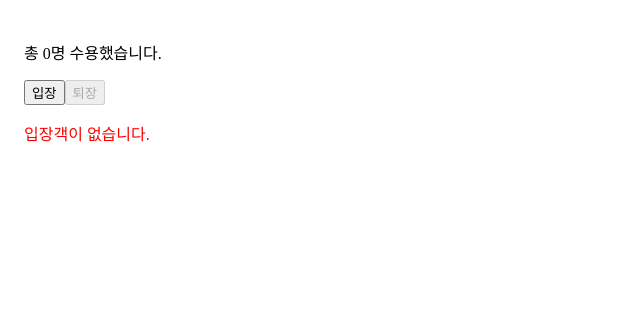
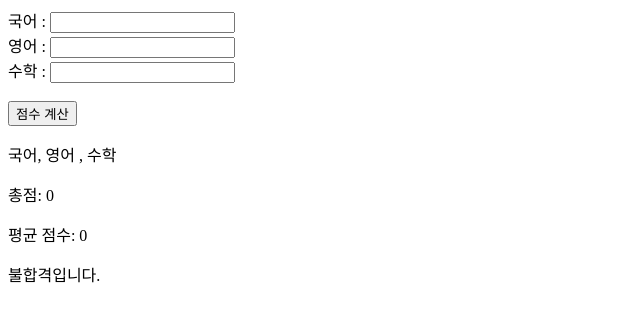
Before and after one commit to cozyiscat/YS_REACT_SITE, a React (Create React App) app: page / in a window 1280 px wide. Shown: the top 322 px of the page, without its empty margins (0-640 px from the left). Built offline with nearby package versions, Linux system fonts and the light colour scheme.

Commit message:
ScoreComp 만들기(점수 평균,과락 내기)

```diff
--- a/src/index.js
+++ b/src/index.js
@@ -1,6 +1,6 @@
 //파일정보 : src/index.js
 import ReactDOM from 'react-dom/client';
-import {App} from './step12/App';
+import {App} from './step14/App';
 // import {App} from './App003';
 // import {Login} from './Loginpage';
 // const App = ()=> {
--- a/src/step12/useCounter.jsx
+++ b/src/step12/useCounter.jsx
@@ -1,8 +1,8 @@
 import { useState } from "react";
 
-export function useCounter(iniValue){
+export function useCounter(iniValue){ //초기값
     const [count, setCount] = useState(iniValue);
-    const increaseCount = ()=>{setCount((count)=> count+1)}
-    const decreaseCount = ()=>{setCount((count)=> Math.max(count-1,0))};//감소 시키되 0보다 큰값만 리턴(0에서 멈춤)
-    return [count, increaseCount, decreaseCount];
+    const increase = ()=>{setCount((count)=> count+1)}
+    const decrease = ()=>{setCount((count)=> Math.max(count-1,0))};//감소 시키되 0보다 큰값만 리턴(0에서 멈춤)
+    return [count, increase, decrease];
 }
--- /dev/null
+++ b/src/step14/App.jsx
@@ -0,0 +1,9 @@
+import { ScoreComp2 } from "./ScoreComp2";
+export function App(){
+
+    return(
+        <>
+        <ScoreComp2/>
+        </>
+    );
+}
--- /dev/null
+++ b/src/step14/ScoreComp2.jsx
@@ -0,0 +1,78 @@
+import React, { useState } from 'react';
+
+function Grade(props) {
+  if (props.score >= 60) {
+    return <p>합격입니다.</p>;
+  } else {
+    return <p>불합격입니다.</p>;
+  }
+}
+
+export function ScoreComp2(props) {
+  const [kor, setKor] = useState('');
+  const [eng, setEng] = useState('');
+  const [math, setMath] = useState('');
+  const [totalScore, setTotalScore] = useState(0); //총 점수를 저장하는 state
+  const [average, setAverage] = useState(0); //평균점수를 저장
+  const [isFailed, setIsFailed] = useState(false); //과목중 하나라도 40점 미만인 경우
+
+  const handleKorChange = (event) => {
+    const korScore = Number(event.target.value);
+    setKor(korScore); //value가 kor인 객체의 이벤트를 처리
+  };
+
+  const handleEngChange = (event) => {
+    const engScore = Number(event.target.value);
+    setEng(engScore);
+  };
+
+  const handleMathChange = (event) => {
+    const mathScore = Number(event.target.value);
+    setMath(mathScore);
+  };
+
+  const calculateScores = () => { //parseFloat()를 사용해서 각 과목 점수를 숫자로 변환
+    const korNumber = parseFloat(kor);
+    const engNumber = parseFloat(eng);
+    const mathNumber = parseFloat(math);
+
+    const total = korNumber + engNumber + mathNumber;
+    setTotalScore(total); //총 점수를 계산하고 totalSocore 상태를 업데이트
+
+    const avg = total / 3; //총 점수를 3으로 나눠 평균점수 계산
+    setAverage(avg.toFixed(2)); //toFixed(2)를 사용하여 소수점 둘째자리까지 반올림
+
+    // 과목 점수가 40점 미만인 경우 불합격 처리
+    if (korNumber < 40 || engNumber < 40 || mathNumber < 40) {
+      setIsFailed(true);
+    } else {
+      setIsFailed(false);
+    }//이중 하나가 40점 밑으로 내려갈 때 setISFailed를 false로 변경
+  };
+
+  return (
+    <>
+      <div>
+        <div>
+          국어 : <input type="text" value={kor} onChange={handleKorChange} />
+        </div>
+        <div>
+          영어 : <input type="text" value={eng} onChange={handleEngChange} />
+        </div>
+        <div>
+          수학 : <input type="text" value={math} onChange={handleMathChange} />
+        </div>
+        <br />
+        <button onClick={calculateScores}>점수 계산</button>
+      </div>
+      <div>
+        <p>국어{kor}, 영어 {eng}, 수학{math}</p>
+        <p>총점: {totalScore}</p>
+        <p>평균 점수: {average}</p>
+        {isFailed && <p>과락으로 인해 불합격입니다.</p>}
+        {!isFailed && average >= 60 && <p>합격입니다.</p>}
+        {!isFailed && average < 60 && <p>불합격입니다.</p>}
+      </div>
+    </>
+  );
+}
```
Also changed, not shown: src/step13/App.jsx (added, +11 -0 lines), src/step13/ConfirmButton.jsx (added, +42 -0 lines), src/step13/ToggleButton.jsx (added, +17 -0 lines), src/step13/ToggleButton2.jsx (added, +39 -0 lines), src/step14/ScoreComp.jsx (added, +22 -0 lines).
